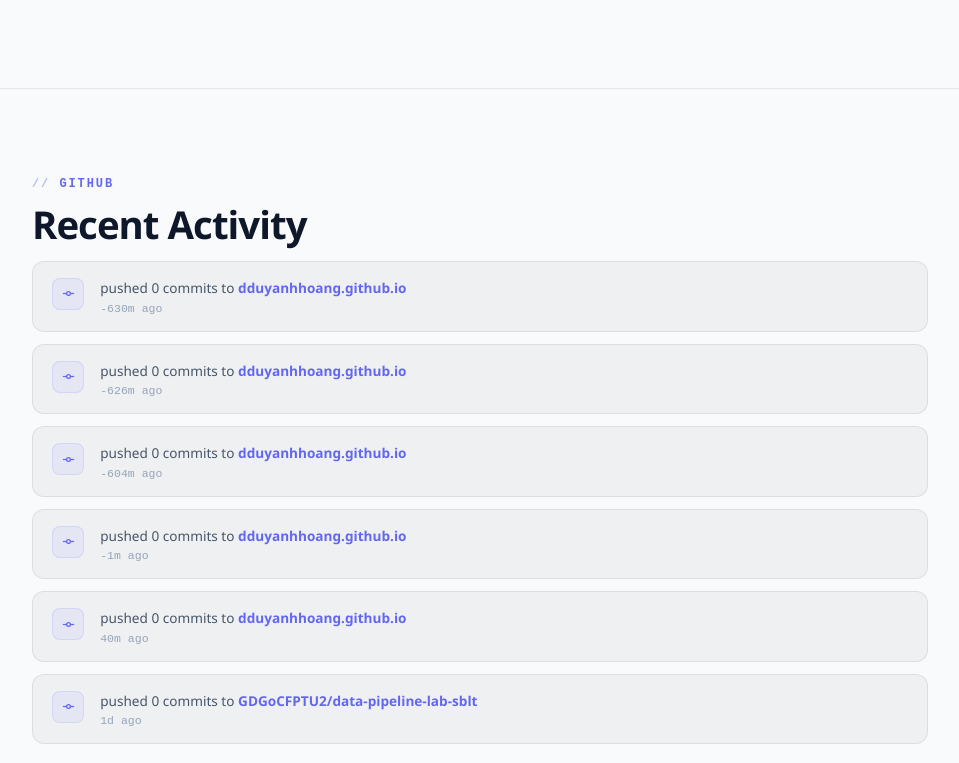
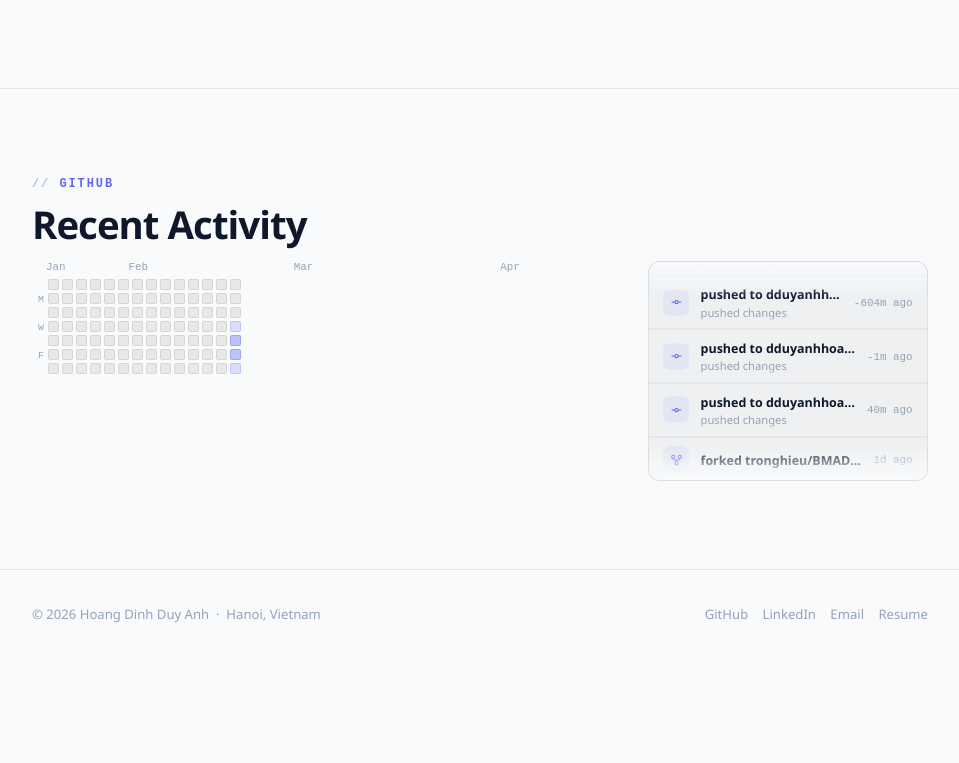
Before and after one commit to dduyanhhoang/dduyanhhoang.github.io, a React (Vite) app: page / in a window 1280 px wide. Shown: the part 3257-4020 px from the top of the page, without its empty margins (160-1119 px from the left). After the commit the page ends 3915 px from the top, so only its background shows below. Built offline with nearby package versions, Linux system fonts and the light colour scheme.

Commit message:
feat: heatmap + auto-scrolling ticker for github activity

```diff
--- a/src/components/GitHubActivity.jsx
+++ b/src/components/GitHubActivity.jsx
@@ -1,7 +1,9 @@
-import { useEffect, useRef, useState } from 'react';
+import { useEffect, useMemo, useRef, useState } from 'react';
 
-// Event types worth showing on a portfolio
-const RELEVANT = new Set(['PushEvent', 'CreateEvent', 'PullRequestEvent', 'ReleaseEvent']);
+const RELEVANT = new Set(['PushEvent', 'CreateEvent', 'PullRequestEvent', 'ReleaseEvent', 'ForkEvent']);
+const WEEKS    = 14; // columns in heatmap
+
+// ── Helpers ──────────────────────────────────────────────────────────────────
 
 function formatDate(iso) {
   const diff = (Date.now() - new Date(iso)) / 1000;
@@ -11,127 +13,190 @@ function formatDate(iso) {
   return new Date(iso).toLocaleDateString('en-US', { month: 'short', day: 'numeric' });
 }
 
+function buildHeatmap(events) {
+  const counts = {};
+  events.forEach(e => {
+    const day = e.created_at.slice(0, 10);
+    counts[day] = (counts[day] || 0) + 1;
+  });
+
+  // Build grid starting from the Sunday WEEKS weeks ago
+  const today    = new Date();
+  const startDay = new Date(today);
+  startDay.setDate(today.getDate() - today.getDay() - (WEEKS - 1) * 7);
+
+  const days = [];
+  for (let i = 0; i < WEEKS * 7; i++) {
+    const d = new Date(startDay);
+    d.setDate(startDay.getDate() + i);
+    const key   = d.toISOString().slice(0, 10);
+    const count = counts[key] || 0;
+    const level = count === 0 ? 0 : count <= 2 ? 1 : count <= 4 ? 2 : count <= 7 ? 3 : 4;
+    days.push({ key, count, level, month: d.getMonth(), date: d.getDate(), dow: d.getDay() });
+  }
+  return days;
+}
+
 function parseEvent(event) {
   const repo = event.repo.name.replace(`${event.actor.login}/`, '');
-
   switch (event.type) {
     case 'PushEvent': {
-      const count   = event.payload.commits?.length ?? 0;
-      const message = event.payload.commits?.[0]?.message?.split('\n')[0] ?? '';
-      return {
-        icon: <IconCommit />,
-        action: `pushed ${count} commit${count !== 1 ? 's' : ''} to`,
-        detail: message,
-        repo,
-      };
+      const commits = event.payload.commits ?? [];
+      const count   = commits.length || 1;
+      const msg     = commits[0]?.message?.split('\n')[0] ?? 'pushed changes';
+      return { icon: <IconCommit />, label: `pushed to ${repo}`, detail: msg };
     }
     case 'CreateEvent':
       return event.payload.ref_type === 'repository'
-        ? { icon: <IconRepo />, action: 'created repository', detail: '', repo }
-        : { icon: <IconBranch />, action: `created branch`, detail: event.payload.ref, repo };
+        ? { icon: <IconRepo />,    label: `created ${repo}`,               detail: event.payload.description ?? '' }
+        : { icon: <IconBranch />,  label: `new branch in ${repo}`,         detail: event.payload.ref ?? '' };
     case 'PullRequestEvent':
-      return {
-        icon: <IconPR />,
-        action: `${event.payload.action} a pull request in`,
-        detail: event.payload.pull_request?.title ?? '',
-        repo,
-      };
+      return { icon: <IconPR />,   label: `${event.payload.action} PR in ${repo}`, detail: event.payload.pull_request?.title ?? '' };
     case 'ReleaseEvent':
-      return {
-        icon: <IconTag />,
-        action: 'released',
-        detail: event.payload.release?.tag_name ?? '',
-        repo,
-      };
+      return { icon: <IconTag />,  label: `released ${event.payload.release?.tag_name ?? ''} in ${repo}`, detail: '' };
+    case 'ForkEvent':
+      return { icon: <IconFork />, label: `forked ${repo}`,                detail: '' };
     default:
       return null;
   }
 }
 
+function buildTicker(events) {
+  const items = [];
+  for (const e of events) {
+    if (!RELEVANT.has(e.type)) continue;
+    const parsed = parseEvent(e);
+    if (parsed) items.push({ ...parsed, date: e.created_at, id: e.id });
+    if (items.length >= 12) break;
+  }
+  return items;
+}
+
+// ── Sub-components ────────────────────────────────────────────────────────────
+
+function Heatmap({ days }) {
+  // Month labels: detect when month changes across columns
+  const months = [];
+  for (let col = 0; col < WEEKS; col++) {
+    const firstDay = days[col * 7];
+    if (!firstDay) continue;
+    const prev = col > 0 ? days[(col - 1) * 7] : null;
+    if (!prev || prev.month !== firstDay.month) {
+      months.push({ col, label: new Date(firstDay.key).toLocaleDateString('en-US', { month: 'short' }) });
+    }
+  }
+
+  const DOW_LABELS = ['', 'M', '', 'W', '', 'F', ''];
+
+  return (
+    <div className="gh-heatmap-wrap">
+      {/* Month labels */}
+      <div className="gh-months" style={{ gridTemplateColumns: `14px repeat(${WEEKS}, 1fr)` }}>
+        <span />
+        {Array.from({ length: WEEKS }, (_, col) => {
+          const m = months.find(m => m.col === col);
+          return <span key={col} className="gh-month-label">{m ? m.label : ''}</span>;
+        })}
+      </div>
+
+      <div className="gh-heatmap-inner">
+        {/* Day-of-week labels */}
+        <div className="gh-dow">
+          {DOW_LABELS.map((l, i) => <span key={i}>{l}</span>)}
+        </div>
+
+        {/* Grid */}
+        <div className="gh-grid">
+          {days.map(({ key, count, level }) => (
+            <div
+              key={key}
+              className="gh-day"
+              data-level={level}
+              title={`${key}${count ? ` — ${count} event${count !== 1 ? 's' : ''}` : ''}`}
+            />
+          ))}
+        </div>
+      </div>
+    </div>
+  );
+}
+
+function Ticker({ items }) {
+  if (!items.length) return null;
+  const doubled = [...items, ...items];
+
+  return (
+    <div className="gh-ticker-wrap">
+      <ul
+        className="gh-ticker-track"
+        style={{ '--count': items.length }}
+        aria-label="Recent GitHub events"
+      >
+        {doubled.map(({ icon, label, detail, date }, i) => (
+          <li className="gh-ticker-item" key={i} aria-hidden={i >= items.length}>
+            <span className="gh-ticker-icon" aria-hidden="true">{icon}</span>
+            <div className="gh-ticker-body">
+              <span className="gh-ticker-label">{label}</span>
+              {detail && <span className="gh-ticker-detail">{detail}</span>}
+            </div>
+            <time className="gh-ticker-time">{formatDate(date)}</time>
+          </li>
+        ))}
+      </ul>
+    </div>
+  );
+}
+
+// ── Main component ────────────────────────────────────────────────────────────
+
 export default function GitHubActivity() {
   const [events, setEvents] = useState([]);
-  const [status, setStatus] = useState('loading'); // loading | ok | empty | error
-  const feedRef = useRef(null);
+  const [status, setStatus] = useState('loading');
+  const sectionRef = useRef(null);
 
   useEffect(() => {
     fetch('/github-activity.json')
       .then(r => { if (!r.ok) throw new Error(); return r.json(); })
-      .then(data => {
-        const parsed = data
-          .filter(e => RELEVANT.has(e.type))
-          .slice(0, 6)
-          .map(e => ({ ...parseEvent(e), date: e.created_at, id: e.id }))
-          .filter(Boolean);
-        setEvents(parsed);
-        setStatus(parsed.length ? 'ok' : 'empty');
-      })
+      .then(data => { setEvents(data); setStatus(data.length ? 'ok' : 'empty'); })
       .catch(() => setStatus('error'));
   }, []);
 
-  // Observe the feed after it renders — the global useScrollReveal runs
-  // before the async fetch resolves, so feed items are never observed.
+  // Observe async-rendered reveals
   useEffect(() => {
-    if (!feedRef.current) return;
+    if (!sectionRef.current || status === 'loading') return;
     const obs = new IntersectionObserver(
       entries => entries.forEach(e => { if (e.isIntersecting) e.target.classList.add('in'); }),
       { threshold: 0.05 }
     );
-    feedRef.current.querySelectorAll('.reveal').forEach(el => obs.observe(el));
+    sectionRef.current.querySelectorAll('.reveal').forEach(el => obs.observe(el));
     return () => obs.disconnect();
   }, [status]);
 
+  const heatmapDays = useMemo(() => buildHeatmap(events), [events]);
+  const tickerItems = useMemo(() => buildTicker(events),  [events]);
+
   return (
     <section id="activity" aria-labelledby="activity-heading">
-      <div className="section-inner">
+      <div className="section-inner" ref={sectionRef}>
         <div className="label reveal">GitHub</div>
-        <h2 className="section-title reveal reveal-d1" id="activity-heading">
-          Recent Activity
-        </h2>
+        <h2 className="section-title reveal reveal-d1" id="activity-heading">Recent Activity</h2>
 
-        <div ref={feedRef}>
         {status === 'loading' && (
-          <div className="gh-placeholder reveal reveal-d2">
-            {[...Array(4)].map((_, i) => (
-              <div className="gh-skeleton" key={i} />
-            ))}
+          <div className="gh-skeleton-wrap reveal reveal-d2">
+            {[...Array(3)].map((_, i) => <div className="gh-skeleton" key={i} />)}
           </div>
         )}
 
-        {status === 'error' && (
-          <p className="gh-empty reveal reveal-d2">
-            Activity feed unavailable — check back soon.
-          </p>
-        )}
-
-        {status === 'empty' && (
+        {(status === 'error' || status === 'empty') && (
           <p className="gh-empty reveal reveal-d2">No recent public activity yet.</p>
         )}
 
         {status === 'ok' && (
-          <ul className="gh-feed reveal reveal-d2">
-            {events.map(({ icon, action, detail, repo, date, id }) => (
-              <li className="gh-item" key={id}>
-                <span className="gh-icon" aria-hidden="true">{icon}</span>
-                <div className="gh-body">
-                  <p className="gh-text">
-                    <span className="gh-action">{action} </span>
-                    <a
-                      className="gh-repo"
-                      href={`https://github.com/dduyanhhoang/${repo}`}
-                      target="_blank"
-                      rel="noopener noreferrer"
-                    >
-                      {repo}
-                    </a>
-                    {detail && <span className="gh-detail"> — {detail}</span>}
-                  </p>
-                  <time className="gh-time" dateTime={date}>{formatDate(date)}</time>
-                </div>
-              </li>
-            ))}
-          </ul>
+          <div className="gh-layout reveal reveal-d2">
+            <Heatmap days={heatmapDays} />
+            <Ticker items={tickerItems} />
+          </div>
         )}
-        </div>
       </div>
     </section>
   );
@@ -140,47 +205,20 @@ export default function GitHubActivity() {
 // ── Icons ─────────────────────────────────────────────────────────────────────
 
 function IconCommit() {
-  return (
-    <svg fill="none" stroke="currentColor" strokeWidth="2" viewBox="0 0 24 24">
-      <circle cx="12" cy="12" r="3"/>
-      <line x1="3" y1="12" x2="9" y2="12"/>
-      <line x1="15" y1="12" x2="21" y2="12"/>
-    </svg>
-  );
+  return <svg fill="none" stroke="currentColor" strokeWidth="2" viewBox="0 0 24 24"><circle cx="12" cy="12" r="3"/><line x1="3" y1="12" x2="9" y2="12"/><line x1="15" y1="12" x2="21" y2="12"/></svg>;
 }
 function IconRepo() {
-  return (
-    <svg fill="none" stroke="currentColor" strokeWidth="2" viewBox="0 0 24 24">
-      <path d="M3 3h18v18H3z" rx="2"/>
-      <path d="M3 9h18M9 21V9"/>
-    </svg>
-  );
+  return <svg fill="none" stroke="currentColor" strokeWidth="2" viewBox="0 0 24 24"><path d="M3 3h18v18H3z" rx="2"/><path d="M3 9h18M9 21V9"/></svg>;
 }
 function IconBranch() {
-  return (
-    <svg fill="none" stroke="currentColor" strokeWidth="2" viewBox="0 0 24 24">
-      <line x1="6" y1="3" x2="6" y2="15"/>
-      <circle cx="18" cy="6" r="3"/>
-      <circle cx="6"  cy="18" r="3"/>
-      <path d="M18 9a9 9 0 01-9 9"/>
-    </svg>
-  );
+  return <svg fill="none" stroke="currentColor" strokeWidth="2" viewBox="0 0 24 24"><line x1="6" y1="3" x2="6" y2="15"/><circle cx="18" cy="6" r="3"/><circle cx="6" cy="18" r="3"/><path d="M18 9a9 9 0 01-9 9"/></svg>;
 }
 function IconPR() {
-  return (
-    <svg fill="none" stroke="currentColor" strokeWidth="2" viewBox="0 0 24 24">
-      <circle cx="18" cy="18" r="3"/>
-      <circle cx="6"  cy="6"  r="3"/>
-      <path d="M13 6h3a2 2 0 012 2v7"/>
-      <line x1="6" y1="9" x2="6" y2="21"/>
-    </svg>
-  );
+  return <svg fill="none" stroke="currentColor" strokeWidth="2" viewBox="0 0 24 24"><circle cx="18" cy="18" r="3"/><circle cx="6" cy="6" r="3"/><path d="M13 6h3a2 2 0 012 2v7"/><line x1="6" y1="9" x2="6" y2="21"/></svg>;
 }
 function IconTag() {
-  return (
-    <svg fill="none" stroke="currentColor" strokeWidth="2" viewBox="0 0 24 24">
-      <path d="M20.59 13.41l-7.17 7.17a2 2 0 01-2.83 0L2 12V2h10l8.59 8.59a2 2 0 010 2.82z"/>
-      <line x1="7" y1="7" x2="7.01" y2="7"/>
-    </svg>
-  );
+  return <svg fill="none" stroke="currentColor" strokeWidth="2" viewBox="0 0 24 24"><path d="M20.59 13.41l-7.17 7.17a2 2 0 01-2.83 0L2 12V2h10l8.59 8.59a2 2 0 010 2.82z"/><line x1="7" y1="7" x2="7.01" y2="7"/></svg>;
 }
+function IconFork() {
+  return <svg fill="none" stroke="currentColor" strokeWidth="2" viewBox="0 0 24 24"><circle cx="12" cy="18" r="3"/><circle cx="6" cy="6" r="3"/><circle cx="18" cy="6" r="3"/><path d="M18 9v1a2 2 0 01-2 2H8a2 2 0 01-2-2V9"/><line x1="12" y1="12" x2="12" y2="15"/></svg>;
+}
--- a/src/styles/landing.css
+++ b/src/styles/landing.css
@@ -877,87 +877,175 @@ body {
    GITHUB ACTIVITY
    ============================================= */
 
-.gh-feed {
-  list-style: none;
+.gh-layout {
+  display: grid;
+  grid-template-columns: 1fr 280px;
+  gap: 1.5rem;
+  align-items: start;
+}
+
+/* ── Heatmap ── */
+.gh-heatmap-wrap { display: flex; flex-direction: column; gap: 4px; }
+
+.gh-months {
+  display: grid;
+  padding-left: 0;
+  margin-bottom: 2px;
+}
+.gh-month-label {
+  font-size: 0.68rem;
+  color: var(--muted);
+  font-family: ui-monospace, "Fira Code", monospace;
+}
+
+.gh-heatmap-inner {
+  display: flex;
+  gap: 4px;
+}
+
+.gh-dow {
   display: flex;
   flex-direction: column;
-  gap: 0.75rem;
+  gap: 3px;
+  padding-top: 1px;
+}
+.gh-dow span {
+  height: 11px;
+  font-size: 0.62rem;
+  color: var(--muted);
+  line-height: 11px;
+  font-family: ui-monospace, "Fira Code", monospace;
+  text-align: right;
+  width: 12px;
 }
 
-.gh-item {
-  display: flex;
-  align-items: flex-start;
-  gap: 1rem;
+.gh-grid {
+  display: grid;
+  grid-template-rows: repeat(7, 11px);
+  grid-auto-flow: column;
+  gap: 3px;
+}
+
+.gh-day {
+  width: 11px; height: 11px;
+  border-radius: 2px;
+  background: var(--surface2);
+  border: 1px solid var(--border);
+  cursor: default;
+  transition: transform 0.1s;
+}
+.gh-day:hover { transform: scale(1.3); z-index: 1; position: relative; }
+
+.gh-day[data-level="1"] { background: rgba(129,140,248,0.25); border-color: rgba(129,140,248,0.3); }
+.gh-day[data-level="2"] { background: rgba(129,140,248,0.50); border-color: rgba(129,140,248,0.55); }
+.gh-day[data-level="3"] { background: rgba(129,140,248,0.78); border-color: rgba(129,140,248,0.8); }
+.gh-day[data-level="4"] { background: var(--primary);          border-color: var(--primary); }
+
+/* ── Ticker ── */
+.gh-ticker-wrap {
+  height: 220px;
+  overflow: hidden;
+  position: relative;
   background: var(--surface);
   border: 1px solid var(--border);
   border-radius: var(--r);
-  padding: 1rem 1.2rem;
-  transition: background 0.2s, border-color 0.2s, transform 0.2s;
-}
-.gh-item:hover {
-  background: var(--surface2);
-  border-color: rgba(129,140,248,0.2);
-  transform: translateX(4px);
 }
 
-.gh-icon {
-  width: 32px; height: 32px;
+.gh-ticker-wrap::before,
+.gh-ticker-wrap::after {
+  content: '';
+  position: absolute;
+  left: 0; right: 0;
+  height: 36px;
+  z-index: 1;
+  pointer-events: none;
+}
+.gh-ticker-wrap::before {
+  top: 0;
+  background: linear-gradient(to bottom, var(--bg), transparent);
+}
+.gh-ticker-wrap::after {
+  bottom: 0;
+  background: linear-gradient(to top, var(--bg), transparent);
+}
+
+.gh-ticker-track {
+  list-style: none;
+  animation: tickUp calc(var(--count, 6) * 3.5s) linear infinite;
+}
+.gh-ticker-track:hover { animation-play-state: paused; }
+
+@keyframes tickUp {
+  from { transform: translateY(0); }
+  to   { transform: translateY(-50%); }
+}
+
+.gh-ticker-item {
+  display: flex;
+  align-items: center;
+  gap: 0.7rem;
+  padding: 0.6rem 0.9rem;
+  border-bottom: 1px solid var(--border);
+}
+
+.gh-ticker-icon {
+  width: 26px; height: 26px;
   flex-shrink: 0;
-  border-radius: 8px;
+  border-radius: 6px;
   background: rgba(129,140,248,0.1);
-  border: 1px solid rgba(129,140,248,0.18);
   color: var(--primary);
   display: flex; align-items: center; justify-content: center;
 }
-.gh-icon svg { width: 15px; height: 15px; }
+.gh-ticker-icon svg { width: 13px; height: 13px; }
 
-.gh-body { flex: 1; min-width: 0; }
+.gh-ticker-body {
+  flex: 1;
+  min-width: 0;
+  display: flex;
+  flex-direction: column;
+  gap: 0.1rem;
+}
 
-.gh-text {
-  font-size: 0.85rem;
-  line-height: 1.5;
-  color: var(--muted2);
+.gh-ticker-label {
+  font-size: 0.78rem;
+  font-weight: 600;
+  color: var(--text);
   white-space: nowrap;
   overflow: hidden;
   text-overflow: ellipsis;
 }
-.gh-action { color: var(--muted2); }
-.gh-repo {
-  color: var(--primary);
-  text-decoration: none;
-  font-weight: 600;
-}
-.gh-repo:hover { text-decoration: underline; }
-.gh-detail {
+.gh-ticker-detail {
+  font-size: 0.7rem;
   color: var(--muted);
-  font-size: 0.8rem;
+  white-space: nowrap;
+  overflow: hidden;
+  text-overflow: ellipsis;
 }
 
-.gh-time {
-  display: block;
-  font-size: 0.72rem;
+.gh-ticker-time {
+  font-size: 0.68rem;
   color: var(--muted);
-  margin-top: 0.2rem;
+  white-space: nowrap;
   font-family: ui-monospace, "Fira Code", monospace;
+  flex-shrink: 0;
 }
 
-/* Skeleton loading */
-.gh-placeholder { display: flex; flex-direction: column; gap: 0.75rem; }
+/* Skeleton */
+.gh-skeleton-wrap { display: flex; flex-direction: column; gap: 0.75rem; }
 .gh-skeleton {
-  height: 58px;
+  height: 48px;
   border-radius: var(--r);
   background: var(--surface);
   border: 1px solid var(--border);
   animation: shimmer 1.5s ease-in-out infinite;
 }
-@keyframes shimmer {
-  0%,100% { opacity: 0.5; }
-  50%      { opacity: 1; }
-}
+@keyframes shimmer { 0%,100% { opacity: 0.4; } 50% { opacity: 0.9; } }
 
-.gh-empty {
-  color: var(--muted);
-  font-size: 0.9rem;
+.gh-empty { color: var(--muted); font-size: 0.9rem; }
+
+@media (max-width: 720px) {
+  .gh-layout { grid-template-columns: 1fr; }
+  .gh-ticker-wrap { height: 180px; }
 }
 
 
```
